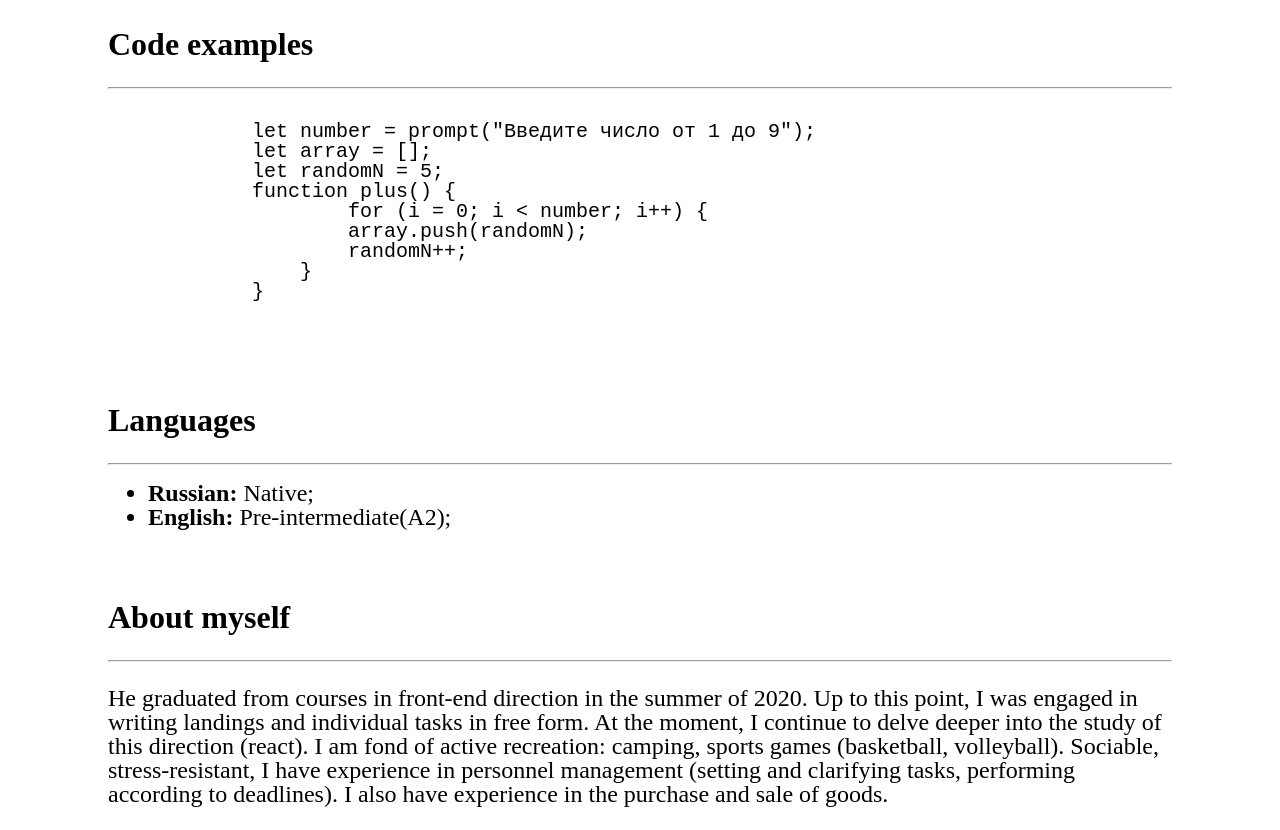
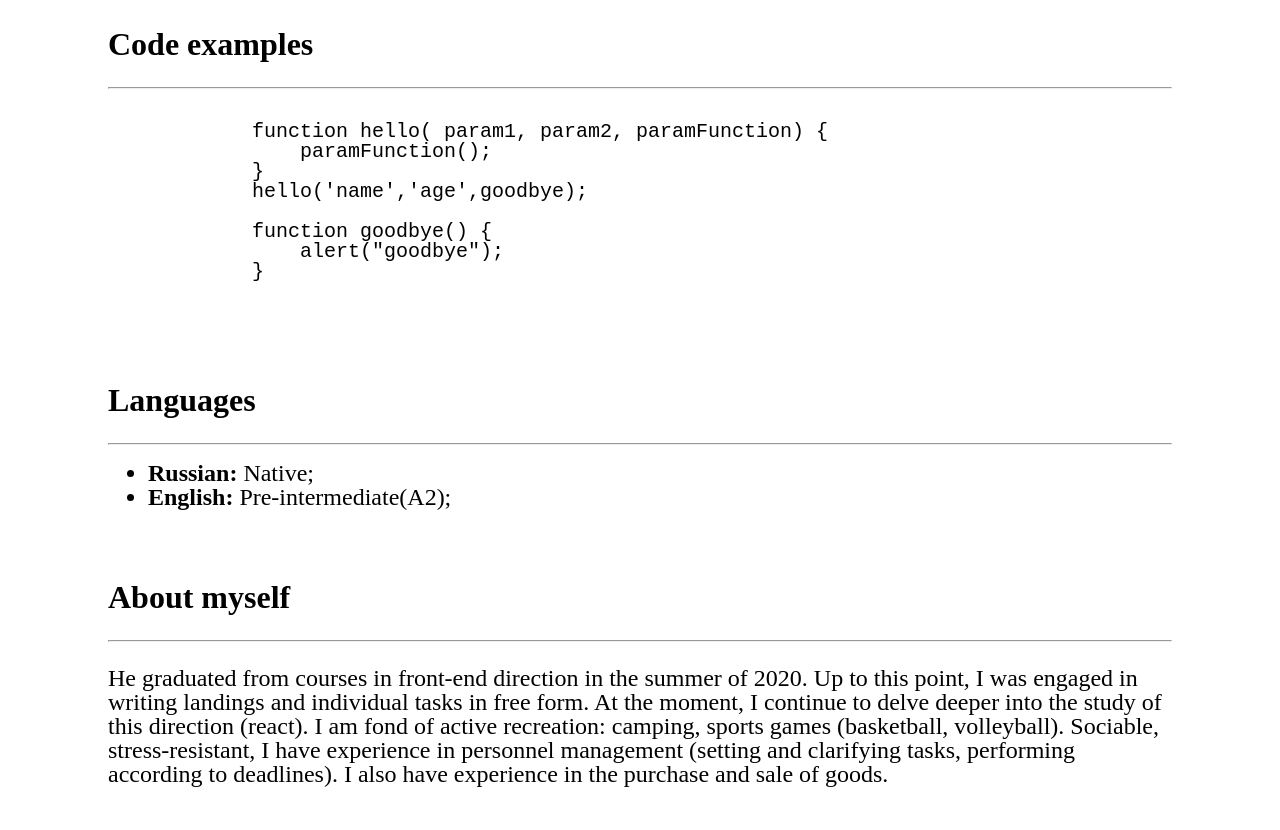
Before and after one commit to MVRUN/rsschool-cv, a plain HTML site: page index.html in a window 1280 px wide. Shown: the part 1020-1850 px from the top of the page. Drawn offline with Linux system fonts and the light colour scheme.

Commit message:
refactor
Replace code example text

```diff
--- a/index.html
+++ b/index.html
@@ -55,14 +55,13 @@
         <hr>
         <pre>
             <code>
-            let number = prompt("Введите число от 1 до 9");
-            let array = [];
-            let randomN = 5;
-            function plus() {
-  	            for (i = 0; i < number; i++) {
-  	            array.push(randomN);
-  	            randomN++;
-                }
+            function hello( param1, param2, paramFunction) {
+                paramFunction();
+            }
+            hello('name','age',goodbye);
+
+            function goodbye() {
+                alert("goodbye");
             }
             </code>
         </pre>
```
